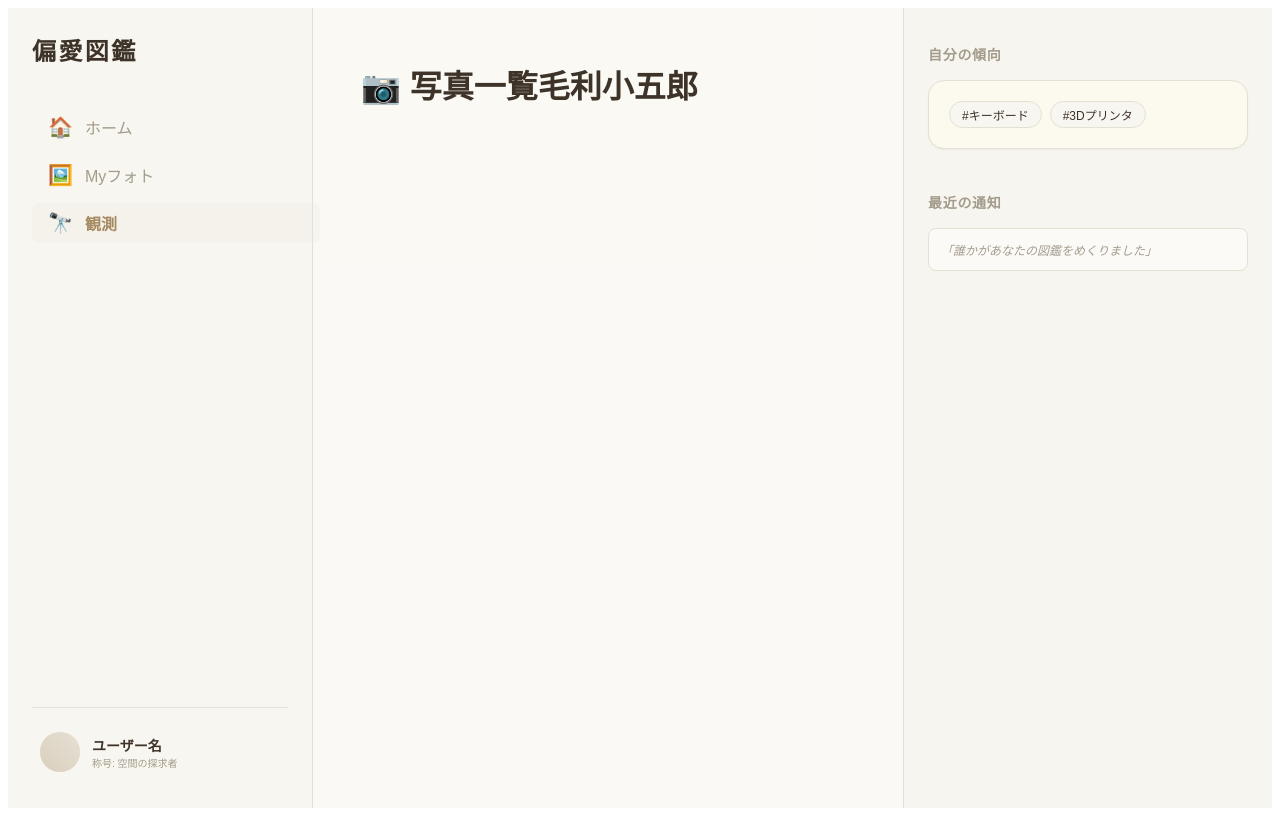
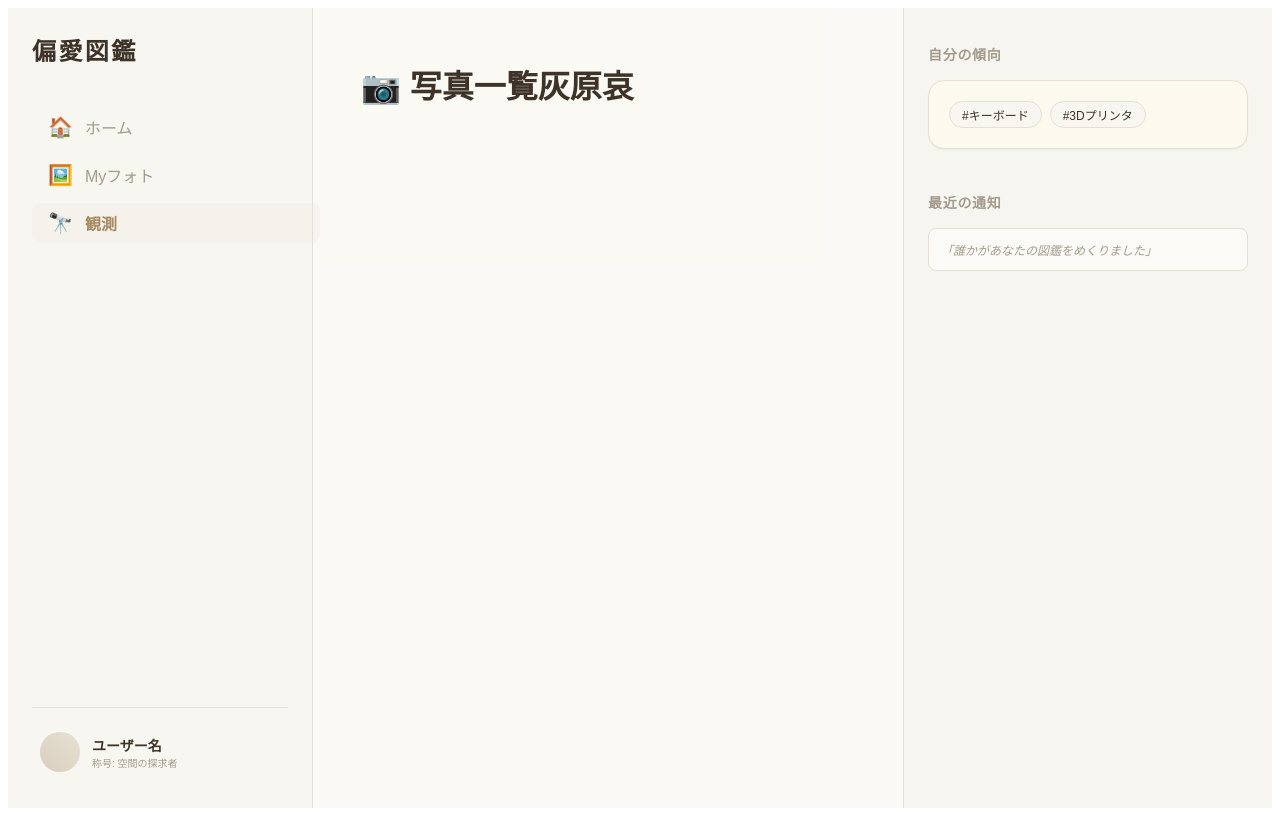
Before and after one commit to gahaha0840-ai/henai, a React (Vite) app: page /obs in a window 1280 px wide. Built offline with nearby package versions, Linux system fonts and the light colour scheme.

Commit message:
add-hibara

```diff
--- a/src/pages/Observation.tsx
+++ b/src/pages/Observation.tsx
@@ -1,3 +1,3 @@
 export default function Photos() {
-  return <h1>📷 写真一覧毛利小五郎</h1>;
+  return <h1>📷 写真一覧灰原哀</h1>;
 }
```
